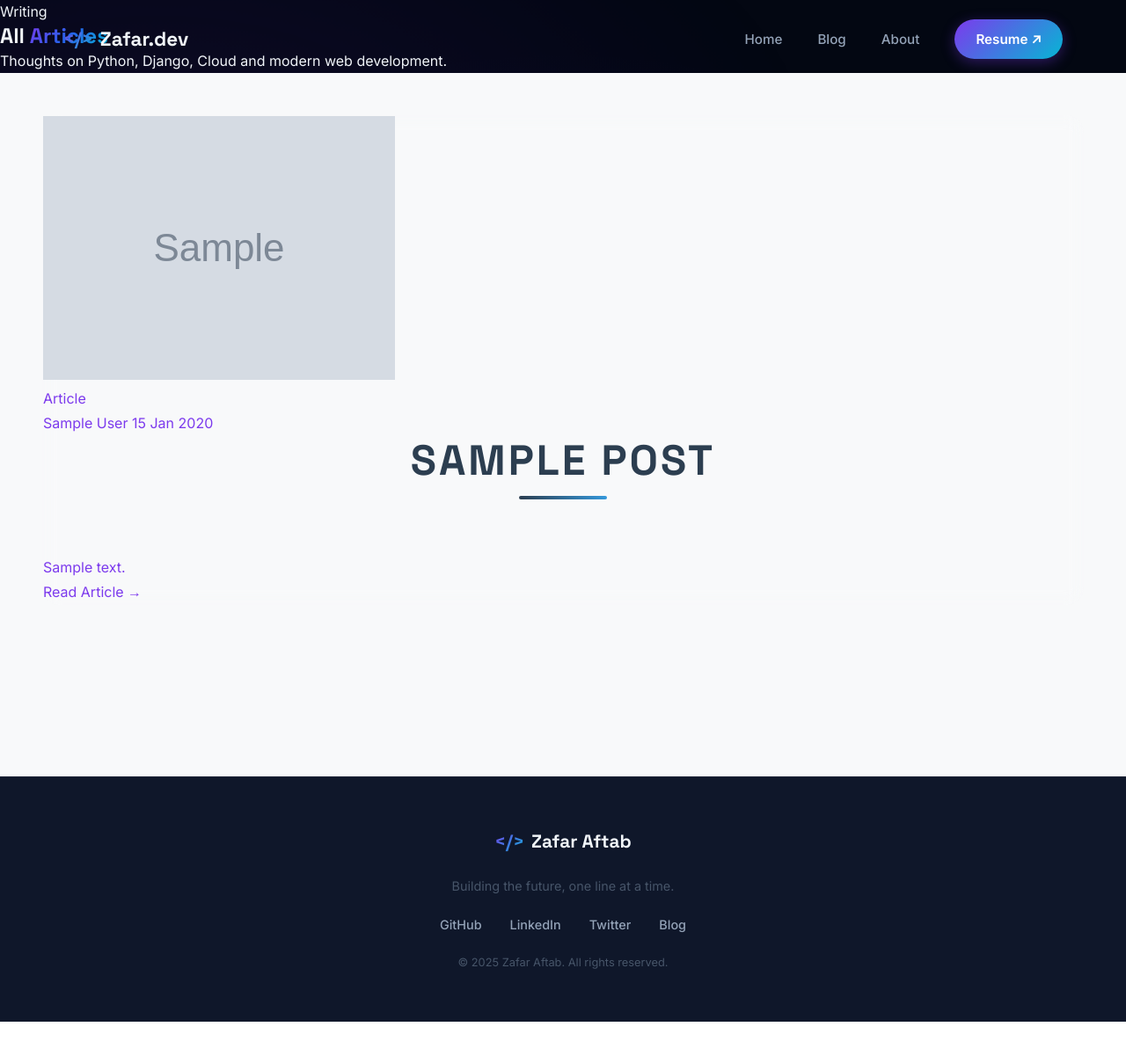
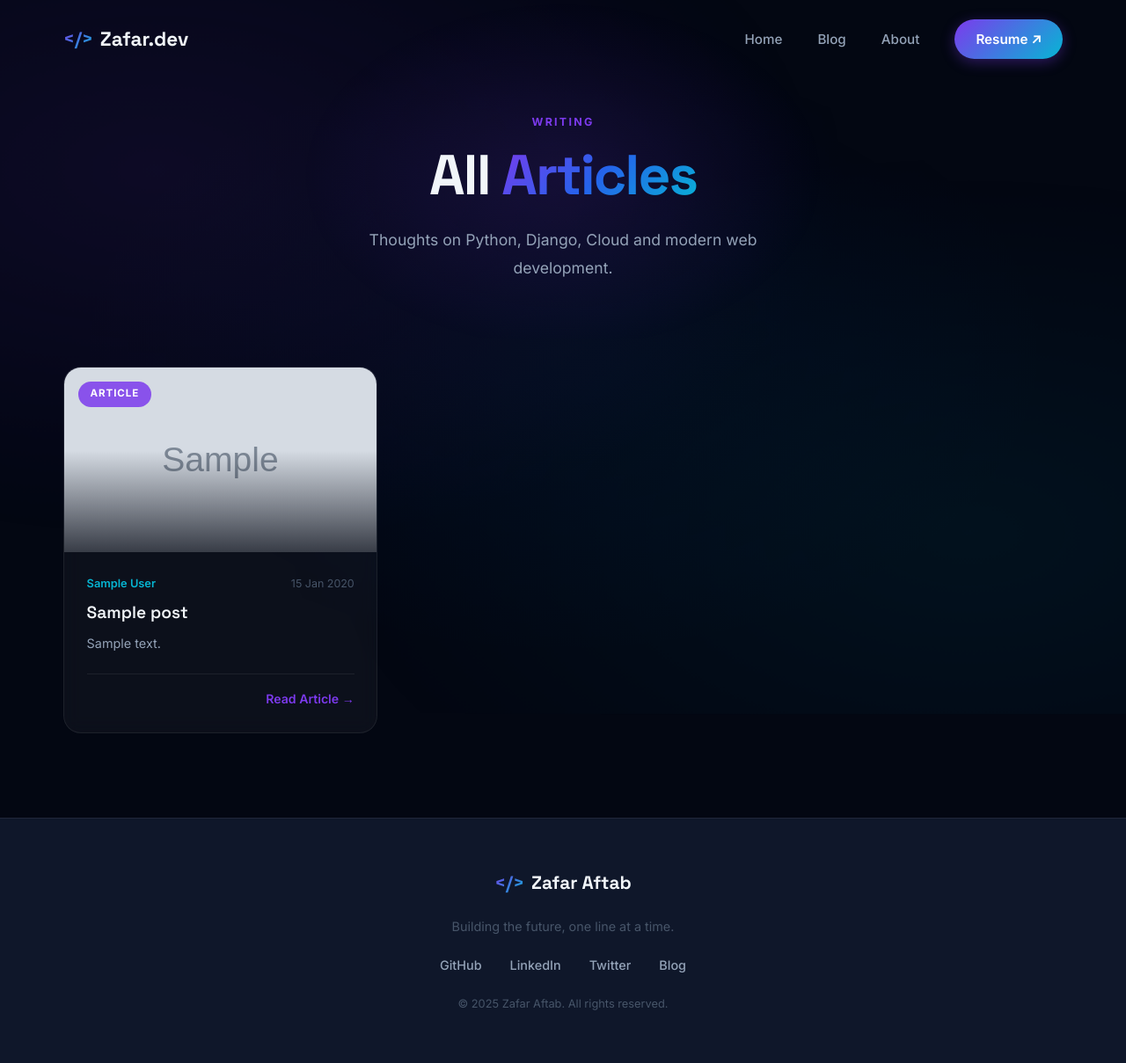
Before and after one commit to zafaraftab1/myPortfolio, a Django app: template myWebsite/templates/blog/allPost.html in a window 1280 px wide. Shown: the whole page at 88% size. Before the commit the page ends 1162 px from the top, so only its background shows below. Run offline with Django 5.2, Linux system fonts and the light colour scheme; the template is opened without the code that fills it: most values are stand-ins (such as "Sample title", 1, 10 or a date in 2020); grey boxes marked "Sample" are stand-in pictures.

Commit message:
Modefied CSS

```diff
--- a/myWebsite/static/blog/allPost.css
+++ b/myWebsite/static/blog/allPost.css
@@ -1,238 +1,246 @@
-/* allPost.css */
-:root {
-    --primary-color: #2c3e50;
-    --secondary-color: #3498db;
-    --text-color: #333;
-    --background-color: #ffffff;
-    --card-bg: #ffffff;
-    --shadow-color: rgba(0, 0, 0, 0.1);
-    --transition-speed: 0.4s;
+/* ===================================================
+   ALL POSTS PAGE
+   =================================================== */
+
+/* ---- Posts Hero Header ---- */
+#posts-hero {
+    position: relative;
+    padding: 8rem 2rem 4rem;
+    text-align: center;
+    overflow: hidden;
 }
 
-#posts {
-    padding: 3rem;
-    max-width: 1400px;
+.posts-hero-container {
+    position: relative;
+    z-index: 1;
+    max-width: 700px;
     margin: 0 auto;
-    background-color: #f8f9fa;
-    min-height: 100vh;
 }
 
-#posts h2 {
-    color: var(--primary-color);
-    text-align: center;
-    margin-bottom: 4rem;
-    font-size: 3rem;
-    font-weight: 700;
-    text-transform: uppercase;
-    letter-spacing: 3px;
-    position: relative;
-    padding-bottom: 1rem;
+.posts-hero-title {
+    font-size: clamp(2.5rem, 6vw, 4rem);
+    font-weight: 800;
+    letter-spacing: -0.03em;
+    margin: 0.75rem 0 1.2rem;
 }
 
-#posts h2::after {
-    content: '';
+.posts-hero-sub {
+    font-size: 1.1rem;
+    color: var(--text-secondary);
+    line-height: 1.8;
+    max-width: 500px;
+    margin: 0 auto;
+}
+
+.posts-hero-orb {
     position: absolute;
-    bottom: 0;
+    top: 0;
     left: 50%;
     transform: translateX(-50%);
-    width: 100px;
-    height: 4px;
-    background: linear-gradient(to right, var(--primary-color), var(--secondary-color));
-    border-radius: 2px;
+    width: 600px;
+    height: 400px;
+    background: radial-gradient(ellipse, rgba(124, 58, 237, 0.12) 0%, transparent 70%);
+    pointer-events: none;
+    z-index: 0;
 }
 
-#posts ul {
-    list-style: none;
-    padding: 0;
-    margin: 0;
-    display: grid;
-    grid-template-columns: repeat(auto-fit, minmax(320px, 1fr));
-    gap: 2.5rem;
-    justify-items: center;
-    perspective: 1000px;
+.section-eyebrow {
+    font-size: 0.78rem;
+    font-weight: 700;
+    letter-spacing: 0.18em;
+    text-transform: uppercase;
+    color: var(--accent-purple);
+    display: block;
+    margin-bottom: 0.75rem;
 }
 
-/* post.css */
-.post {
-    background-color: var(--card-bg);
-    border-radius: 15px;
-    width: 320px;
-    height: 320px;
-    overflow: hidden;
-    position: relative;
-    transition: all var(--transition-speed) cubic-bezier(0.4, 0, 0.2, 1);
-    box-shadow:
-        0 4px 6px var(--shadow-color),
-        0 1px 3px var(--shadow-color);
-    transform-style: preserve-3d;
+/* ---- Posts Grid Section ---- */
+#posts {
+    padding: 2rem 0 6rem;
 }
 
-.post:hover {
-    transform: translateY(-10px);
-    box-shadow:
-        0 20px 25px -5px var(--shadow-color),
-        0 10px 10px -5px var(--shadow-color);
+.posts-container {
+    max-width: 1200px;
+    margin: 0 auto;
+    padding: 0 2rem;
 }
 
-.post img {
-    width: 100%;
-    height: 160px;
-    object-fit: cover;
-    transition: transform var(--transition-speed);
+.all-posts-grid {
+    display: grid;
+    grid-template-columns: repeat(3, 1fr);
+    gap: 2rem;
 }
 
-.post:hover img {
-    transform: scale(1.05);
+/* ---- Article Card ---- */
+.apost-card {
+    border-radius: var(--radius-lg);
+    overflow: hidden;
+    display: flex;
+    flex-direction: column;
+    animation: fadeSlideUp 0.6s ease both;
 }
 
-.post-content {
-    padding: 1.5rem;
-    background: var(--card-bg);
-    position: relative;
-    text-align: center;
+.apost-card:nth-child(1) { animation-delay: 0.05s; }
+.apost-card:nth-child(2) { animation-delay: 0.12s; }
+.apost-card:nth-child(3) { animation-delay: 0.19s; }
+.apost-card:nth-child(4) { animation-delay: 0.26s; }
+.apost-card:nth-child(5) { animation-delay: 0.33s; }
+.apost-card:nth-child(6) { animation-delay: 0.4s; }
+
+@keyframes fadeSlideUp {
+    from { opacity: 0; transform: translateY(30px); }
+    to   { opacity: 1; transform: translateY(0); }
 }
 
-.post h3 {
-    margin: 0 0 0.75rem 0;
-    font-size: 1.4rem;
-    color: var(--primary-color);
-    font-weight: 600;
-    line-height: 1.3;
-    transition: color var(--transition-speed);
-    text-align: center;
+.apost-card:hover {
+    transform: translateY(-8px);
+    border-color: rgba(124, 58, 237, 0.4);
+    box-shadow: 0 20px 60px rgba(0,0,0,0.5), var(--shadow-glow);
 }
 
-.post:hover h3 {
-    color: var(--secondary-color);
+.apost-link {
+    display: flex;
+    flex-direction: column;
+    height: 100%;
+    color: inherit;
+    text-decoration: none;
 }
 
-.post time {
-    display: inline-block;
-    color: #666;
-    font-size: 0.9rem;
-    font-weight: 500;
-    padding: 0.25rem 0.75rem;
-    border-radius: 15px;
-    margin-bottom: 0.75rem;
-    text-align: center;
+/* Image */
+.apost-img-wrap {
+    position: relative;
+    height: 210px;
+    overflow: hidden;
 }
 
-.post p {
-    margin: 0;
-    color: var(--text-color);
-    font-size: 1rem;
-    line-height: 1.6;
+.apost-img {
+    width: 100%;
+    height: 100%;
+    object-fit: cover;
+    transition: transform 0.6s ease;
+}
+
+.apost-card:hover .apost-img {
+    transform: scale(1.07);
+}
+
+.apost-overlay {
+    position: absolute;
+    inset: 0;
+    background: linear-gradient(to top, rgba(3,7,18,0.75) 0%, transparent 55%);
+}
+
+.apost-badge {
+    position: absolute;
+    top: 1rem;
+    left: 1rem;
+    background: rgba(124, 58, 237, 0.85);
+    backdrop-filter: blur(10px);
+    color: white;
+    font-size: 0.72rem;
+    font-weight: 700;
+    padding: 0.3rem 0.85rem;
+    border-radius: 50px;
+    text-transform: uppercase;
+    letter-spacing: 0.08em;
+}
+
+/* Card body */
+.apost-body {
+    padding: 1.6rem;
+    display: flex;
+    flex-direction: column;
+    flex: 1;
+    gap: 0.6rem;
+}
+
+.apost-meta {
+    display: flex;
+    align-items: center;
+    justify-content: space-between;
+    gap: 0.5rem;
+}
+
+.apost-author {
+    font-size: 0.8rem;
+    font-weight: 600;
+    color: var(--accent-cyan);
+}
+
+.apost-date {
+    font-size: 0.78rem;
+    color: var(--text-muted);
+}
+
+.apost-title {
+    font-size: 1.2rem;
+    font-weight: 600;
+    color: var(--text-primary);
+    line-height: 1.35;
+    transition: var(--transition);
+}
+
+.apost-card:hover .apost-title {
+    color: #a78bfa;
+}
+
+.apost-excerpt {
+    font-size: 0.9rem;
+    color: var(--text-secondary);
+    line-height: 1.7;
+    flex: 1;
     display: -webkit-box;
     -webkit-line-clamp: 3;
     -webkit-box-orient: vertical;
     overflow: hidden;
-    text-align: center;
 }
 
-/* Post Category Tags */
-.post-categories {
-    position: absolute;
-    top: 1rem;
-    right: 1rem;
-    z-index: 2;
+.apost-footer {
+    margin-top: 0.75rem;
+    padding-top: 1rem;
+    border-top: 1px solid var(--border-color);
     display: flex;
-    gap: 0.5rem;
+    align-items: center;
+    justify-content: flex-end;
 }
 
-.category-tag {
-    background: rgba(255, 255, 255, 0.9);
-    padding: 0.25rem 0.75rem;
-    border-radius: 12px;
-    font-size: 0.8rem;
-    font-weight: 500;
-    color: var(--primary-color);
-    backdrop-filter: blur(4px);
+.apost-cta {
+    font-size: 0.88rem;
+    font-weight: 600;
+    color: var(--accent-purple);
+    transition: var(--transition);
 }
 
-/* Read More Link */
-.read-more {
-    display: inline-block;
-    margin-top: 1rem;
-    color: var(--secondary-color);
-    font-weight: 500;
-    text-decoration: none;
-    font-size: 0.9rem;
-    transition: all var(--transition-speed);
+.apost-card:hover .apost-cta {
+    color: var(--accent-cyan);
 }
 
-.read-more:hover {
-    color: var(--primary-color);
-    transform: translateX(5px);
+/* Empty state */
+.no-posts {
+    grid-column: 1 / -1;
+    text-align: center;
+    padding: 5rem 2rem;
+    color: var(--text-muted);
+    font-size: 1.1rem;
 }
 
-/* Loading Animation */
-@keyframes fadeIn {
-    from { opacity: 0; transform: translateY(20px); }
-    to { opacity: 1; transform: translateY(0); }
-}
-
-.post {
-    animation: fadeIn 0.6s ease-out forwards;
-    opacity: 0;
-}
-
-/* Stagger the animation for each post */
-.post:nth-child(1) { animation-delay: 0.1s; }
-.post:nth-child(2) { animation-delay: 0.2s; }
-.post:nth-child(3) { animation-delay: 0.3s; }
-.post:nth-child(4) { animation-delay: 0.4s; }
-.post:nth-child(5) { animation-delay: 0.5s; }
-.post:nth-child(6) { animation-delay: 0.6s; }
-
-/* Responsive Design */
+/* ===== RESPONSIVE ===== */
 @media (max-width: 1024px) {
-    #posts {
-        padding: 2rem;
-    }
-
-    #posts h2 {
-        font-size: 2.5rem;
-        margin-bottom: 3rem;
+    .all-posts-grid {
+        grid-template-columns: repeat(2, 1fr);
     }
 }
 
-@media (max-width: 768px) {
-    #posts ul {
-        grid-template-columns: repeat(auto-fit, minmax(280px, 1fr));
-        gap: 2rem;
+@media (max-width: 640px) {
+    #posts-hero {
+        padding: 7rem 1.5rem 3rem;
     }
 
-    .post {
-        width: 280px;
-        height: 280px;
+    .all-posts-grid {
+        grid-template-columns: 1fr;
     }
 
-    .post img {
-        height: 140px;
-    }
-
-    .post h3 {
-        font-size: 1.2rem;
+    .posts-container {
+        padding: 0 1.25rem;
     }
 }
-
-@media (max-width: 480px) {
-    #posts {
-        padding: 1.5rem;
-    }
-
-    #posts h2 {
-        font-size: 2rem;
-        margin-bottom: 2rem;
-    }
-
-    .post {
-        width: 100%;
-        height: auto;
-        min-height: 250px;
-    }
-
-    .post-content {
-        padding: 1rem;
-    }
-}
```
Also changed, not shown: myWebsite/templates/blog/postDetail.html (+52 -19 lines).
